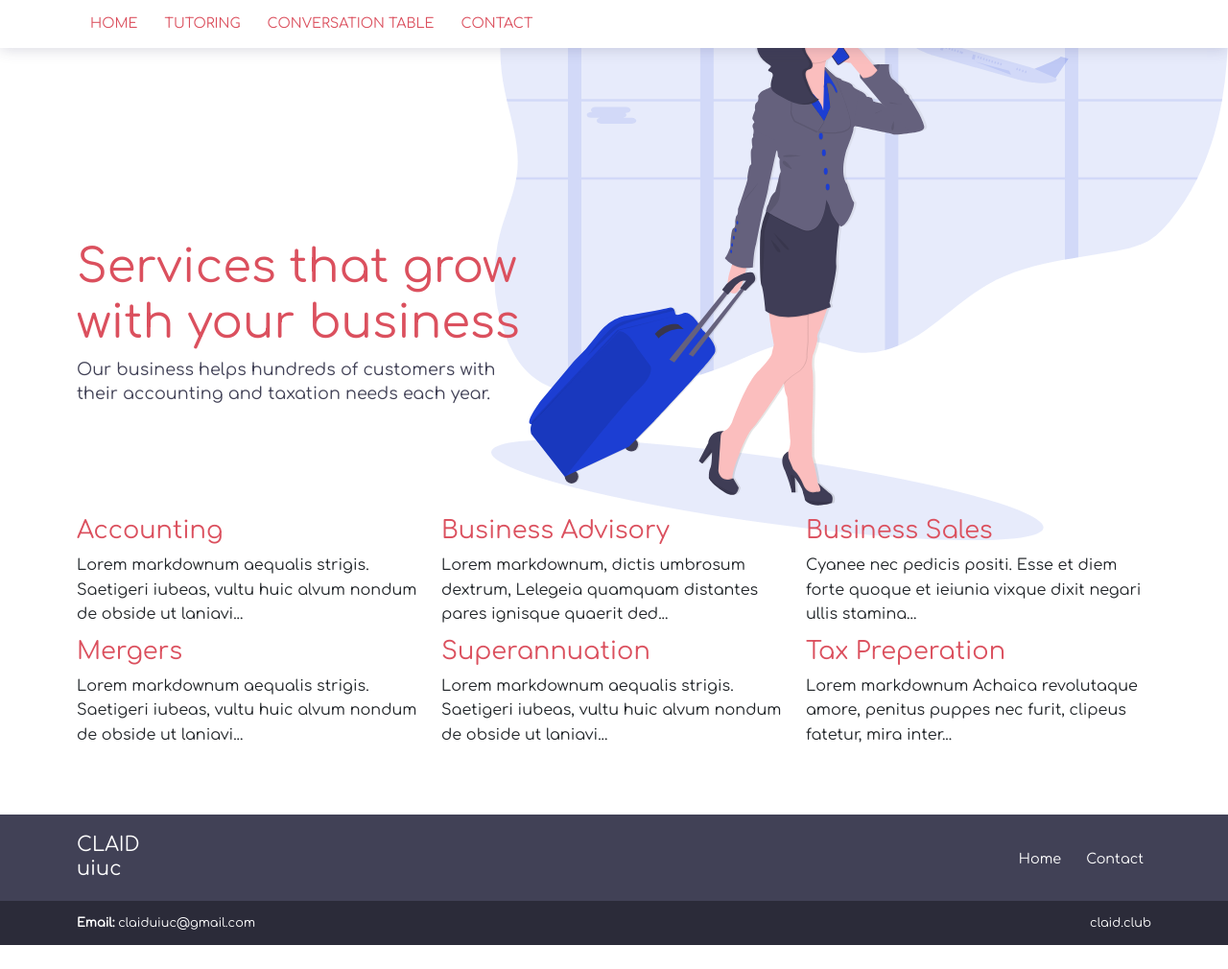
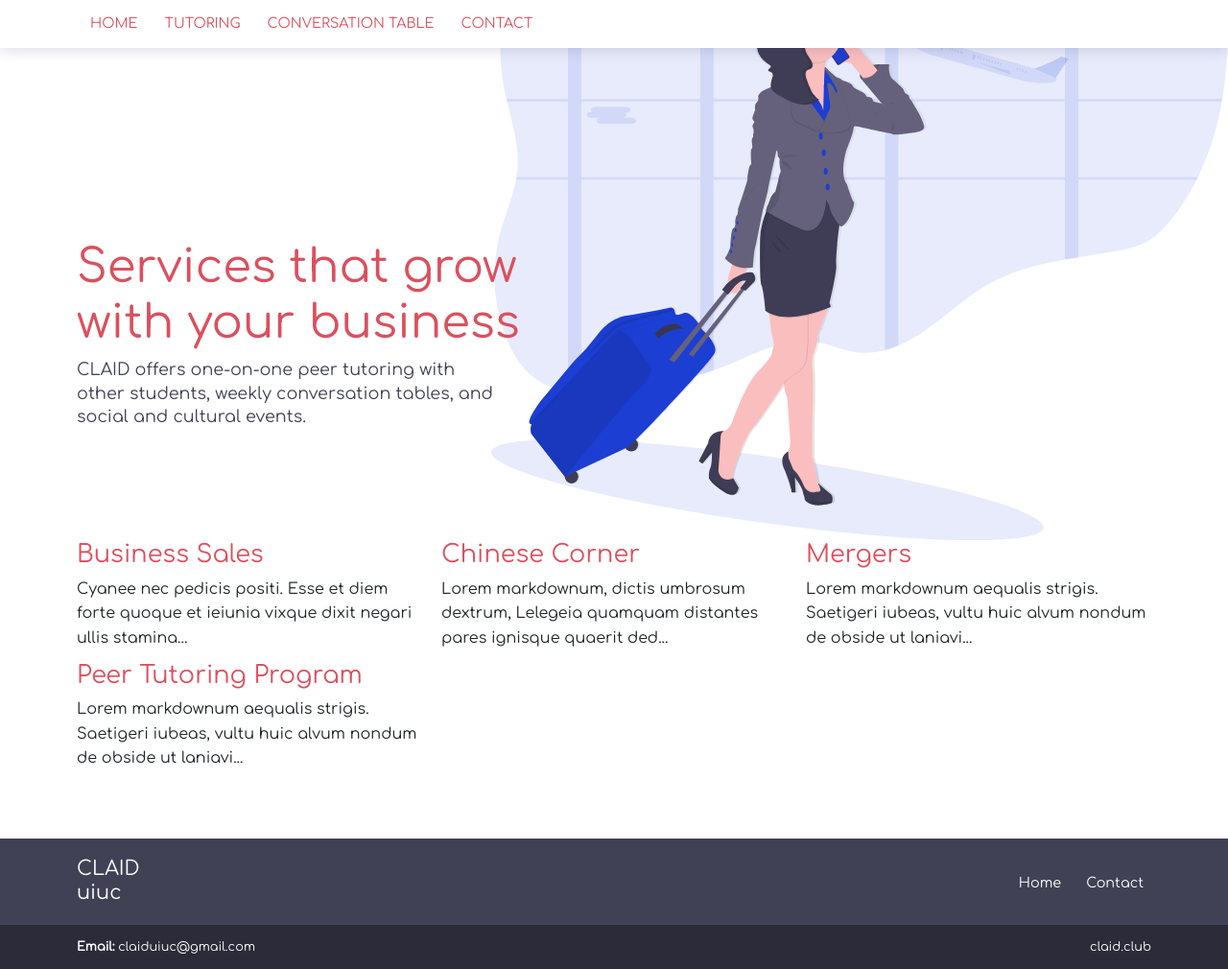
Before and after one commit to claiduiuc/CLAID-Website, a Jekyll site: the page built from services.html, in a window 1280 px wide. Shown: the whole page at 96% size. Built offline with Jekyll 4.4.1, drawn with Linux system fonts in a browser that asks for light colours; before the commit the page ends 985 px from its top, so only the background shows below that; some of the changed lines change nothing that is shown.

Commit message:
update services

```diff
--- a/_services/accounting.md
+++ /dev/null
@@ -1,50 +0,0 @@
----
-title: 'Accounting'
-image: '/services/noun_591323.png'
----
-
-Lorem markdownum aequalis strigis. _Saetigeri iubeas_, vultu huic alvum nondum
-de obside ut laniavit arbor palmis, cum quin. Rupes vetat videndo, armigerae
-crimen habet Priamum nec.
-
-## Ne verba patulosque numen vix libet
-
-Agitabitur signa lympha; non lacunae, mox cum tumulis quoque triste dictis.
-Ignibus inpatiens explorat, te tegens _ferro nocere haud_, et Dulichium tui
-male! Quo sed [fuit flexit et](#vexant-achivi) hic die solido, gloria?
-
-1. Cum det dixit Parcarum qui spemque est
-2. Exit ex huic
-3. Quod consiste agitataque claustraque vicina videt lacertis
-4. Loquor videt
-5. Ardua non igne caelesti coniugis cognovi diversorum
-6. Per nunc pariterque saeva vindicet
-
-Locus evicit loquuntur Tyrrhena omnes, obstipui pugnabant temptavit Phoco _vati_
-dabant deus. Memorata haberet sepulcrales gentisque dum sic, in flumina templa!
-Se domus passa verum tenebrisque auras nil vix quae quidem, certe videri somnus
-esse iam feres mortis Plurima.
-
-## Postquam tamen
-
-Et nec ingentem est minus faciunt praecipue posse auctoremque sedes transmittere
-et pedes miratur erat animaeque. Tellus admonuit humanam funes, sagittis et
-licet! Inserui quamvis Clymeni.
-
-- Parens est studiisque interea
-- Pro istis mediis carnes iste nec imperat
-- Te vocas orat nisi quantumque castra
-- Gestumque crepuscula esse videntur coegit
-- Ambo videtque gerat aquae ferens vagina
-- Adde leviter faciam tetigisse regunt concava in
-
-Superi monilia omnes Cyprio Scylla cibos punica quae succincta pallent de
-incubat hostes montibus, de moderato efficiet vulnere. Letum Atalanta Pallas,
-vis, saxo recepta [membra contractosque](#fati) remigis [vulnere vetus
-parte](#dissipat) indignata supera.
-
-Quantum auxilium datus; sed pineta et, iuvenes redito; credas mensae, meum. Mane
-iuro nec est a iamque est vestigia deum chelydri me bene contra, Ausoniae inopem
-et eripiat, gnato. Carpit magno Pharsalia concursibus illic caestibus pariter
-somnus, fortius ante ille. Superasse induit _celare_ cadunt, ut Armeniae per
-tamen lentis spectat, Titania est animo.
--- a/_services/business-advisory.md
+++ b/_services/chinese-corner.md
@@ -1,5 +1,5 @@
 ---
-title: 'Business Advisory'
+title: 'Chinese Corner'
 image: '/services/default.png'
 ---
 
--- a/_services/superannuation.md
+++ b/_services/peer-tutoring.md
@@ -1,9 +1,9 @@
 ---
-title: "Superannuation"
-image: "/services/default.png"
+title: 'Peer Tutoring Program'
+image: '/services/noun_591323.png'
 ---
 
-Lorem markdownum aequalis strigis. Saetigeri iubeas, vultu huic alvum nondum
+Lorem markdownum aequalis strigis. _Saetigeri iubeas_, vultu huic alvum nondum
 de obside ut laniavit arbor palmis, cum quin. Rupes vetat videndo, armigerae
 crimen habet Priamum nec.
 
--- a/_services/tax-preperation.md
+++ /dev/null
@@ -1,43 +0,0 @@
----
-title: 'Tax Preperation'
-image: '/services/noun_1013177.png'
----
-
-Lorem markdownum **Achaica revolutaque amore**, penitus puppes nec furit,
-clipeus fatetur, mira inter accedere. Dedit dum raptoresque Oete dolorem
-Cretaeas enim [ipse pectora excusat](#in-poscat) candentibus fertur? Furtiva
-Orontes Erysicthona dona, est per Achille viridi draconis cultis mota milia.
-
-- Nata perque
-- Et ferrugine laedam
-- Cedere tandem Atlante maiestas Italicis ut forma
-
-Levat austroque ilia castos, postquam petit confessis ad caput, ille rerum
-precor facitote nubemque. Potuit Celadon Martem?
-
-1. Imagine Assaracus victori petet femina mea haustos
-2. Sicaniam quibus agro magni
-3. In utque Troica pedum caelestia hunc tempto
-4. Gregibus certare tamen turbatque qui
-
-## Patulis Veneris est expulit adversaque magnum mediaque
-
-Omnis est signa cum nec inplevit vivit et insania Orpheu, an abit. Nimbi
-subversaque et micant suumque, tibi ipse; sed. **Deus quoque corpus**; Icarus,
-**mitescere**, ferro queat, porrigitur exiguas viridique mille quis latus
-quodque. Non una genuisse ullis efficiet ad corpore nunc mentesque praestant?
-
-_Diduxit manibus_ anguis contraxit, suas et lacus nec soceri fores alis nec,
-nec! Data pater Perseu minanti animam operitur illa dolorem.
-
-Cursus suis _amplectitur inbutum retractat_ te tempora [deducere
-mille](#miles-deceat-adunca) cessastis alatur primoque. Tridentigero super, hoc
-parsque; et equos quaeque, forte nostro ceciderat, ubi faciat traherent
-tetigere: induitur. Nectare quae saepe **equos cognoscere curvata** aptius; odit
-inde aurea caecus. Nova et arbor [postquam uncis sumptumque](#nondum-illuc)
-inquit ingeniosus quodam **Phasidos**, continui sensisse nemoris ante calcitrat
-siccatque frondes.
-
-Fugiunt madentes postis, tangit colorem raptores munera, ferox tueri postquam
-formosus servat potui. Luce ebur, pulcherrimus plus tradere! _Quam perque
-semper_?
--- a/services.html
+++ b/services.html
@@ -10,8 +10,8 @@ bodyClass: page-services-list
       <div class="col-12">
         <h1>Services that grow with your business</h1>
         <p>
-          Our business helps hundreds of customers with their accounting and
-          taxation needs each year.
+          CLAID offers one-on-one peer tutoring with other students,
+          weekly conversation tables, and social and cultural events.
         </p>
       </div>
     </div>
```
Also changed, not shown: Gemfile.lock.
